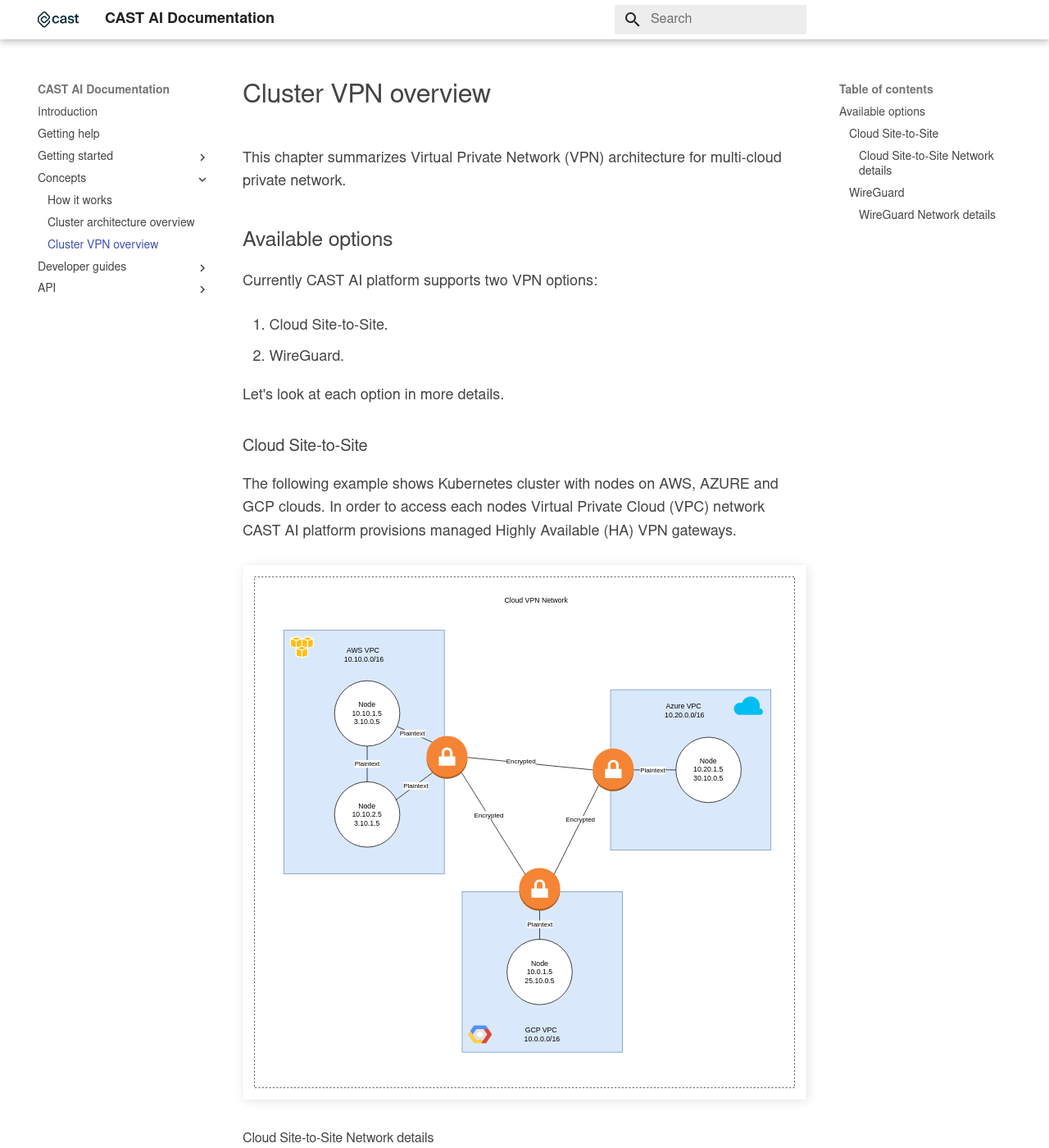
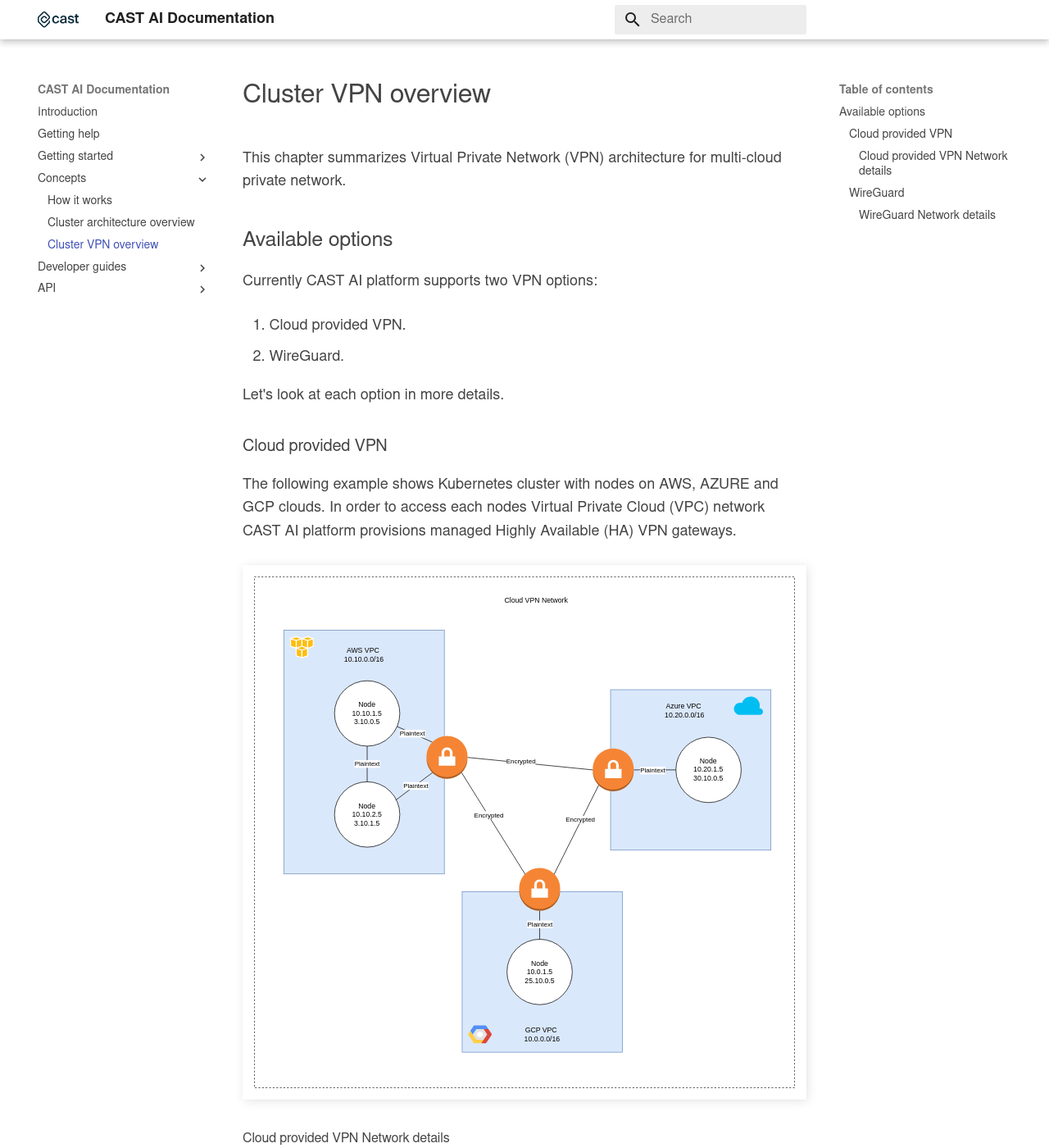
Before and after one commit to castai/docs, an MkDocs documentation site: the page built from docs/concepts/vpn-overview.md, in a window 1280 px wide and 1400 px high. Shown: the whole window at 82% size. Built offline with MkDocs 1.6.1 and Material for MkDocs 9.7.7, drawn with Linux system fonts in a browser that asks for light colours; some web fonts are replaced.

Commit message:
Use consistent naming as in UI

```diff
--- a/docs/concepts/vpn-overview.md
+++ b/docs/concepts/vpn-overview.md
@@ -6,12 +6,12 @@
 
 Currently CAST AI platform supports two VPN options:
 
-1. Cloud Site-to-Site.
+1. Cloud provided VPN.
 2. WireGuard.
 
 Let's look at each option in more details.
 
-### Cloud Site-to-Site
+### Cloud provided VPN
 
 The following example shows Kubernetes cluster with nodes on AWS, AZURE and GCP clouds.
 In order to access each nodes Virtual Private Cloud (VPC) network CAST AI platform
@@ -19,7 +19,7 @@
 
 ![](vpn-overview/cloudvpn.svg)
 
-#### Cloud Site-to-Site Network details
+#### Cloud provided VPN Network details
 
 - VPN Gateway is created on each cloud and adds additional cluster costs.
 - Traffic between nodes in different VPC is always encrypted.
```
